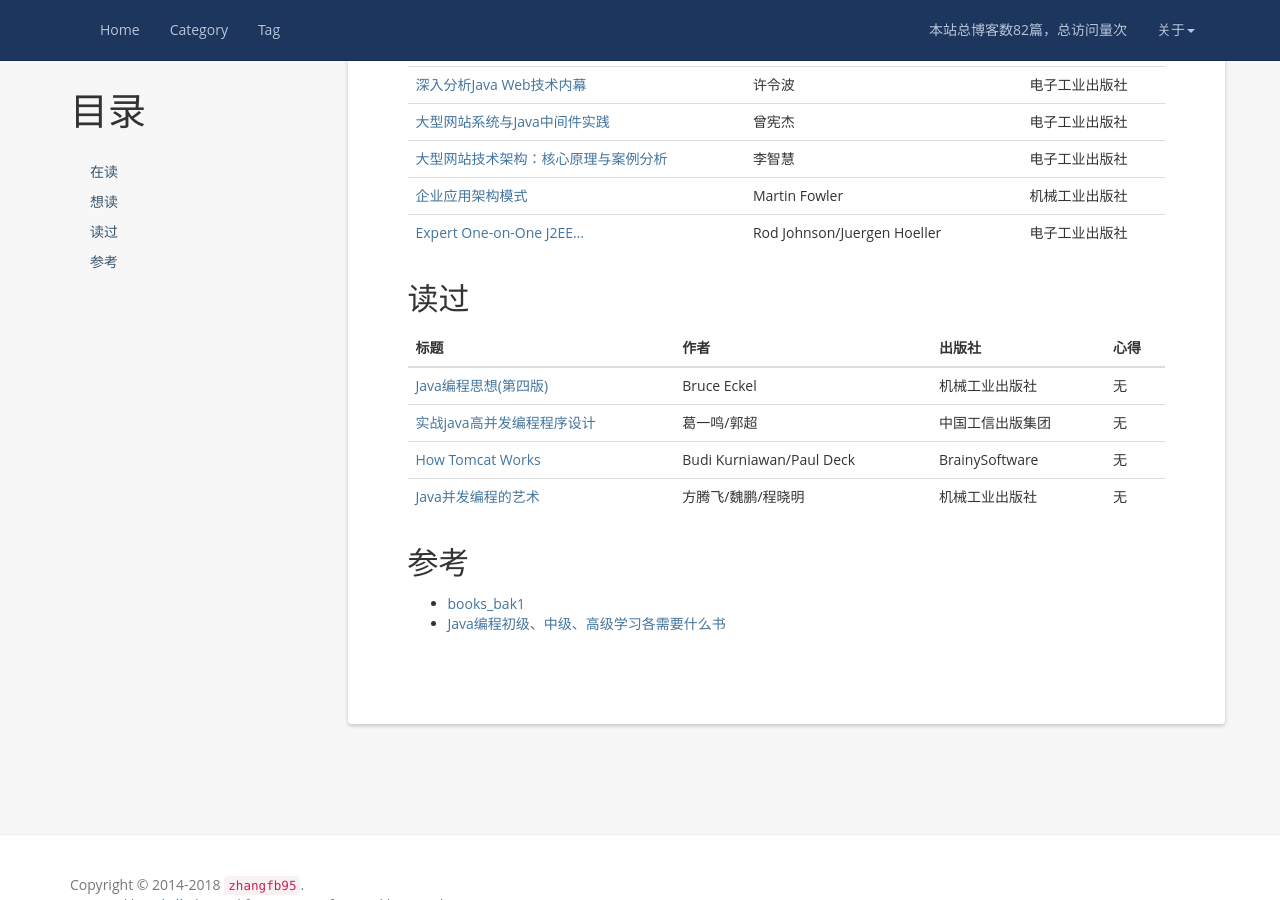
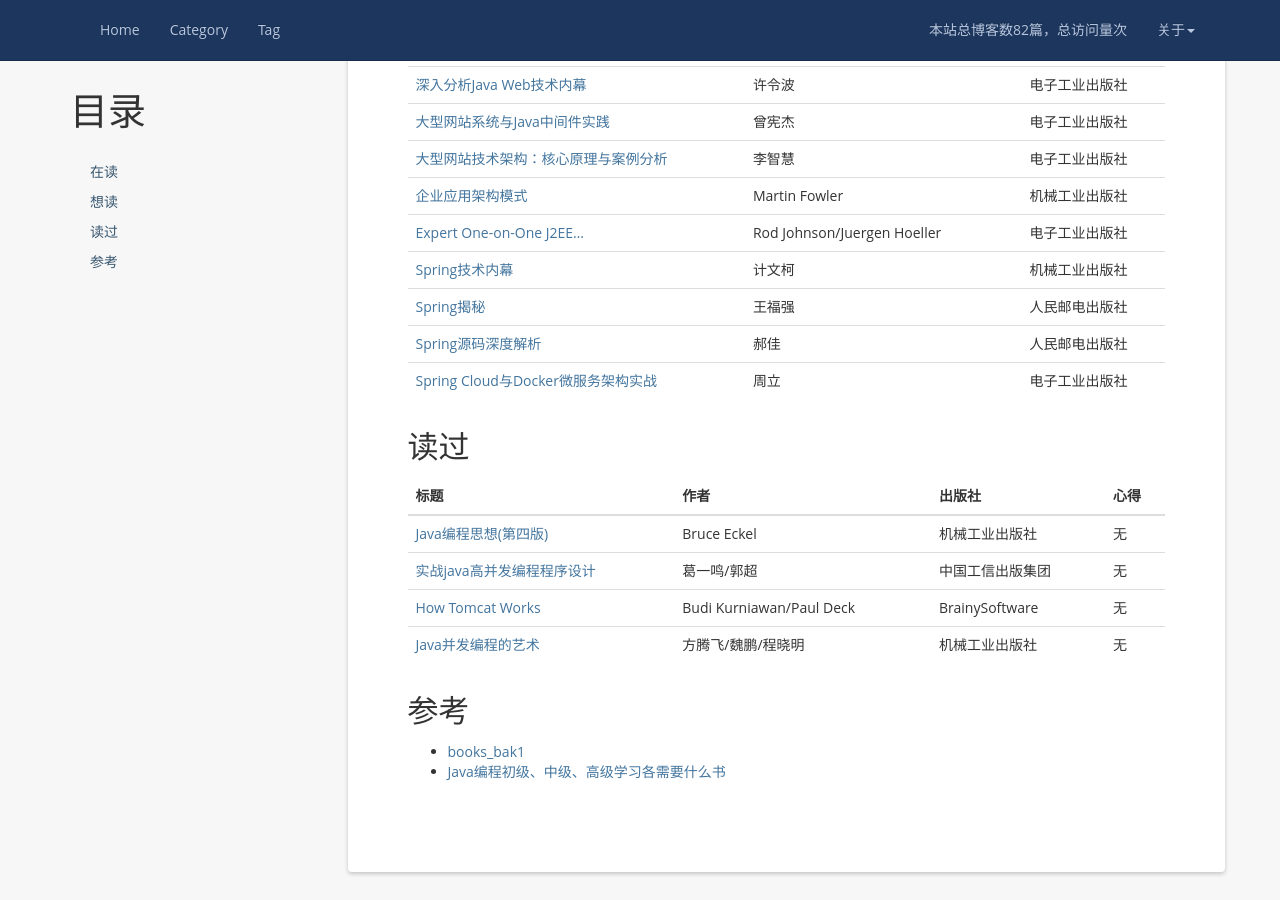
Before and after one commit to zhangfb95/zhangfb95.github.io.bak, a Jekyll site: the page built from books.md, in a window 1280 px wide and 900 px high, scrolled down 1061 px. Built offline with Jekyll 4.4.1, drawn with Linux system fonts in a browser that asks for light colours; nearby versions of some CDN libraries; a script that is not in the unit is left out; comment, search, counter and statistics services are not loaded.

Commit message:
增加书籍

```diff
--- a/books.md
+++ b/books.md
@@ -36,6 +36,10 @@
 | [大型网站技术架构：核心原理与案例分析](https://book.douban.com/subject/25723064) | 李智慧 | 电子工业出版社 |
 | [企业应用架构模式](https://book.douban.com/subject/4826290) | Martin Fowler | 机械工业出版社 |
 | [Expert One-on-One J2EE...](https://book.douban.com/subject/1436131) | Rod Johnson/Juergen Hoeller | 电子工业出版社 |
+| [Spring技术内幕](https://book.douban.com/subject/10470970) | 计文柯 | 机械工业出版社 |
+| [Spring揭秘](https://book.douban.com/subject/3897837) | 王福强 | 人民邮电出版社 |
+| [Spring源码深度解析](https://book.douban.com/subject/25866350) | 郝佳 | 人民邮电出版社 |
+| [Spring Cloud与Docker微服务架构实战](https://book.douban.com/subject/27028228) | 周立 | 电子工业出版社 |
 
 ## 读过
 
```
